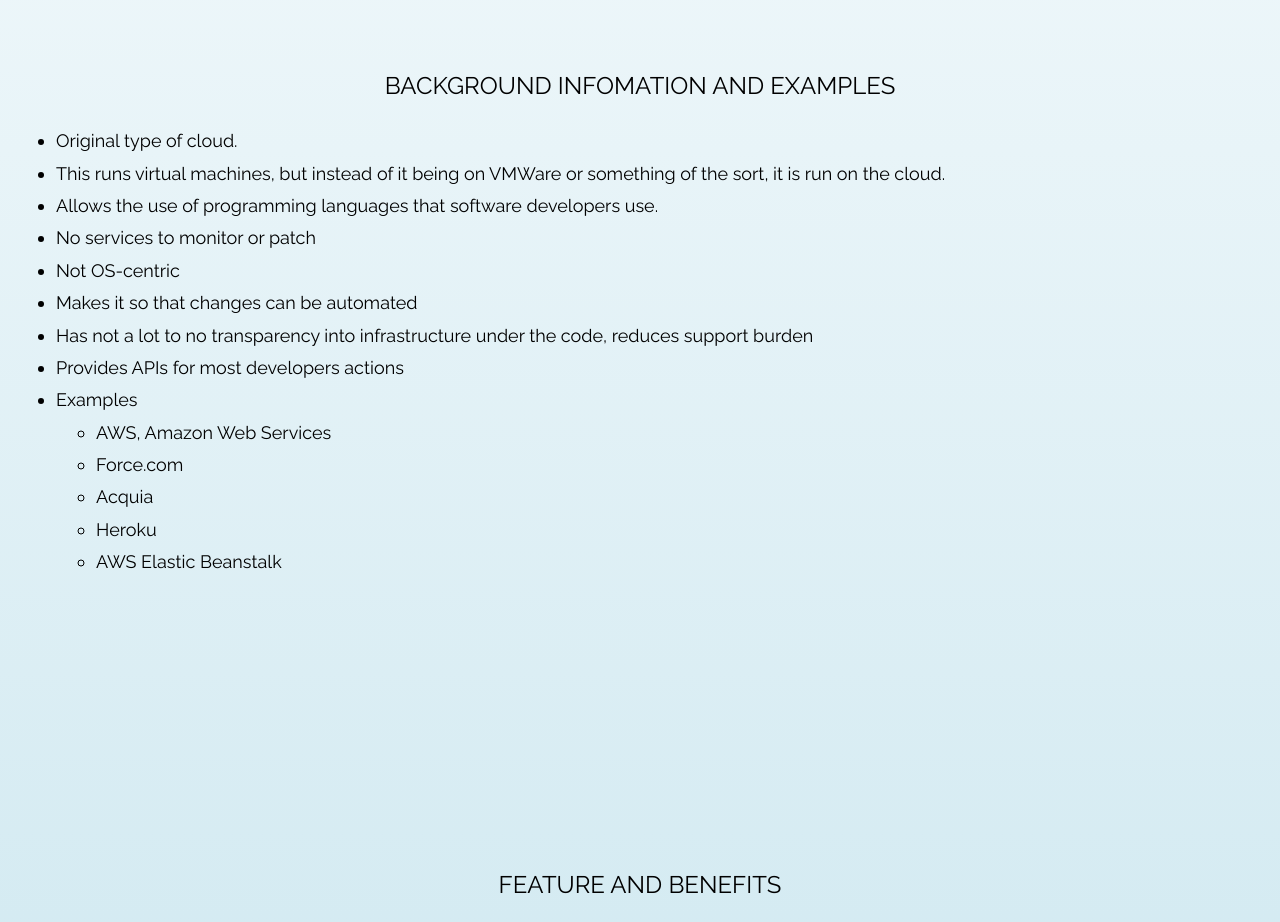
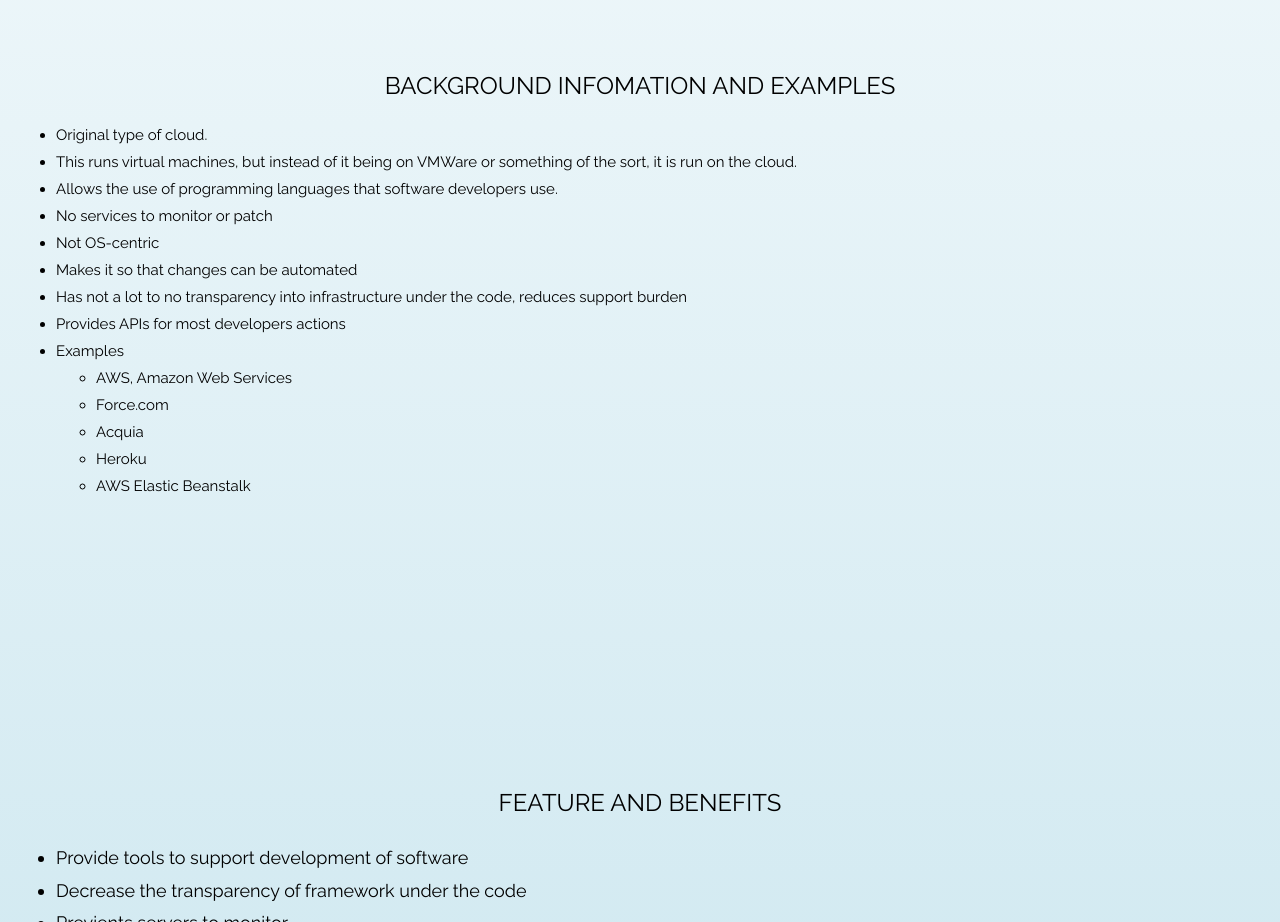
Before and after one commit to teakyung25/tsawebsite, a plain HTML site: page Services/PaaS/index.html in a window 1280 px wide. Shown: the part 1580-2502 px from the top of the page. Drawn offline with nearby package versions, Linux system fonts and the light colour scheme.

Commit message:
Update index.html

```diff
--- a/Services/PaaS/index.html
+++ b/Services/PaaS/index.html
@@ -48,7 +48,7 @@ body, html {
 </div>
 <div style="padding:128px 16px">
     <center><h3>BACKGROUND INFOMATION AND EXAMPLES</h3></center>
-    <h5>
+    </h5>
         <ul>
             <li>Original type of cloud.</li>
             <li>This runs virtual machines, but instead of it being on VMWare or something of the sort, it is run on the cloud.</li>
```
